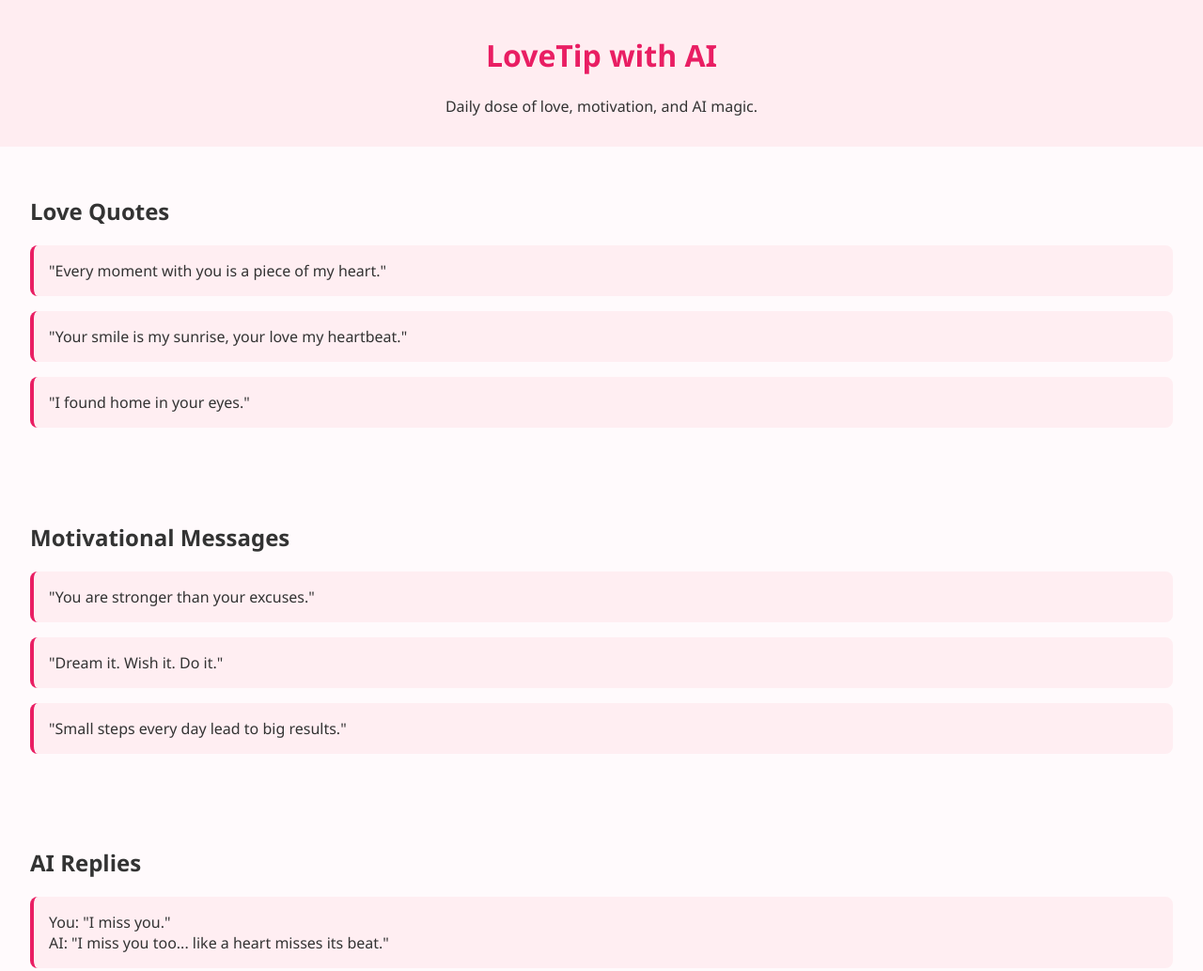
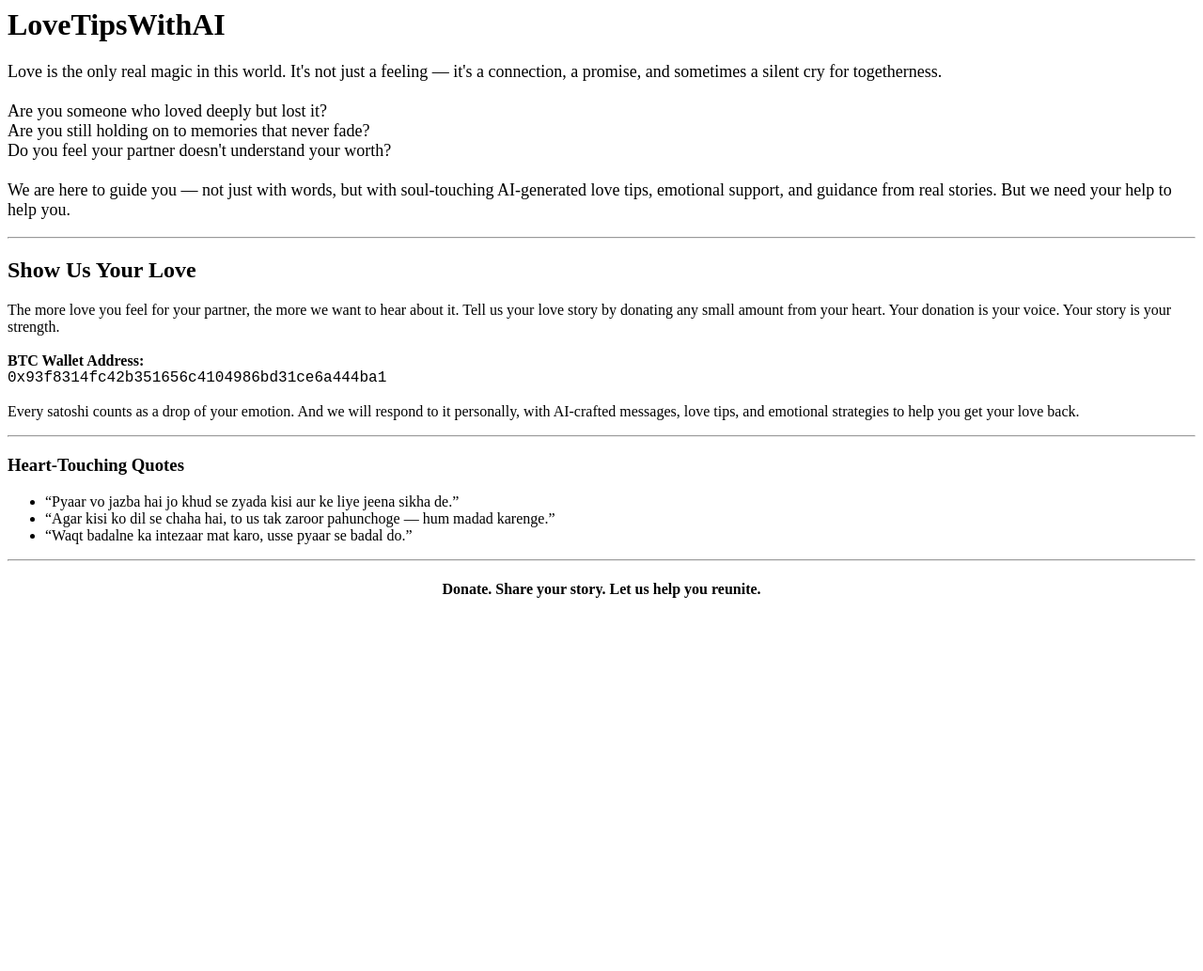
Before and after one commit to Ankitkumar2403/Lovetipswithai, a plain HTML site: page index.html in a window 1280 px wide. Shown: the top 1033 px of the page at 94% size. After the commit the page ends 800 px from the top, so only its background shows below. Drawn offline with Linux system fonts and the light colour scheme.

Commit message:
Update index.html

```diff
--- a/index.html
+++ b/index.html
@@ -1,81 +1,36 @@
-<!DOCTYPE html>
-<html lang="en">
-<head>
-  <meta charset="UTF-8" />
-  <meta name="viewport" content="width=device-width, initial-scale=1.0" />
-  <title>LoveTip with AI</title>
-  <style>
-    body {
-      font-family: 'Segoe UI', Tahoma, Geneva, Verdana, sans-serif;
-      background: #fffafc;
-      color: #333;
-      margin: 0;
-      padding: 0;
-    }
-    header, footer {
-      background-color: #ffedf1;
-      text-align: center;
-      padding: 1rem;
-    }
-    h1 {
-      color: #e91e63;
-    }
-    section {
-      padding: 2rem;
-    }
-    .quote-box {
-      background: #ffeef2;
-      border-left: 4px solid #e91e63;
-      margin: 1rem 0;
-      padding: 1rem;
-      border-radius: 8px;
-    }
-    .donate {
-      text-align: center;
-      margin-top: 2rem;
-    }
-    .qr-img {
-      max-width: 180px;
-      margin-top: 1rem;
-    }
-  </style>
-</head>
-<body>
-  <header>
-    <h1>LoveTip with AI</h1>
-    <p>Daily dose of love, motivation, and AI magic.</p>
-  </header>
+<h1>LoveTipsWithAI</h1>
 
-  <section>
-    <h2>Love Quotes</h2>
-    <div class="quote-box">"Every moment with you is a piece of my heart."</div>
-    <div class="quote-box">"Your smile is my sunrise, your love my heartbeat."</div>
-    <div class="quote-box">"I found home in your eyes."</div>
-  </section>
+<p style="font-size:18px;">
+  Love is the only real magic in this world. It's not just a feeling — it's a connection, a promise, and sometimes a silent cry for togetherness.<br><br>
 
-  <section>
-    <h2>Motivational Messages</h2>
-    <div class="quote-box">"You are stronger than your excuses."</div>
-    <div class="quote-box">"Dream it. Wish it. Do it."</div>
-    <div class="quote-box">"Small steps every day lead to big results."</div>
-  </section>
+  Are you someone who loved deeply but lost it?<br>
+  Are you still holding on to memories that never fade?<br>
+  Do you feel your partner doesn't understand your worth?<br><br>
 
-  <section>
-    <h2>AI Replies</h2>
-    <div class="quote-box">You: "I miss you." <br> AI: "I miss you too... like a heart misses its beat."</div>
-    <div class="quote-box">You: "Will you stay with me?" <br> AI: "Always, in every version of reality."</div>
-    <div class="quote-box">You: "Say something sweet." <br> AI: "You're not just loved, you're treasured beyond words."</div>
-  </section>
+  We are here to guide you — not just with words, but with soul-touching AI-generated love tips, emotional support, and guidance from real stories. But we need your help to help you.
+</p>
 
-  <section class="donate">
-    <h2>Support This Project</h2>
-    <p>If you liked the vibe, send a little love back via BTC!</p>
-    <p><strong>BTC Address:</strong><br>0x93f8314fc42b351656c4104986bd31ce6a444ba1</p>
-    <img src="lovetip_btc_qr.png" alt="BTC QR Code" class="qr-img">
-  </section>
+<hr>
 
-  <footer>
-    <p>Made with love by Ankit | 2025</p>
-  </footer>
-</body>
-</html>
+<h2>Show Us Your Love</h2>
+<p style="font-size:16px;">
+  The more love you feel for your partner, the more we want to hear about it. Tell us your love story by donating any small amount from your heart. Your donation is your voice. Your story is your strength.<br><br>
+
+  <b>BTC Wallet Address:</b><br>
+  <code>0x93f8314fc42b351656c4104986bd31ce6a444ba1</code><br><br>
+
+  Every satoshi counts as a drop of your emotion. And we will respond to it personally, with AI-crafted messages, love tips, and emotional strategies to help you get your love back.
+</p>
+
+<hr>
+
+<h3>Heart-Touching Quotes</h3>
+<ul>
+  <li>“Pyaar vo jazba hai jo khud se zyada kisi aur ke liye jeena sikha de.”</li>
+  <li>“Agar kisi ko dil se chaha hai, to us tak zaroor pahunchoge — hum madad karenge.”</li>
+  <li>“Waqt badalne ka intezaar mat karo, usse pyaar se badal do.”</li>
+</ul>
+
+<hr>
+
+<h4 style="text-align:center;">Donate. Share your story. Let us help you reunite.</h4>
```
